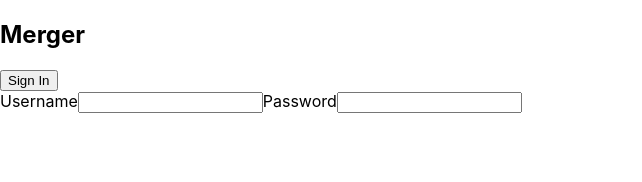
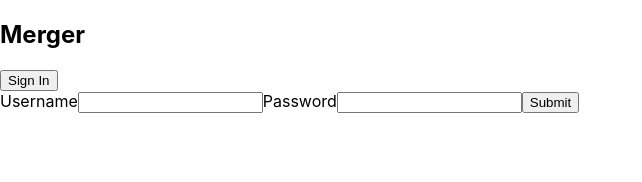
Before and after one commit to jao05/merger-client, a React (Create React App) app: page /signIn in a window 1280 px wide. Shown: the top 182 px of the page, without its empty margins (0-642 px from the left). Built offline with nearby package versions, Linux system fonts and the light colour scheme; no server answers.

Commit message:
Add Submit button to signIn component

```diff
--- a/src/components/signIn.js
+++ b/src/components/signIn.js
@@ -11,6 +11,8 @@ export default function SignIn(props) {
 
         <label type='password'>Password</label>
         <input/>
+
+        <button type='Submit'>Submit</button>
       </div>
     );
 }
```
